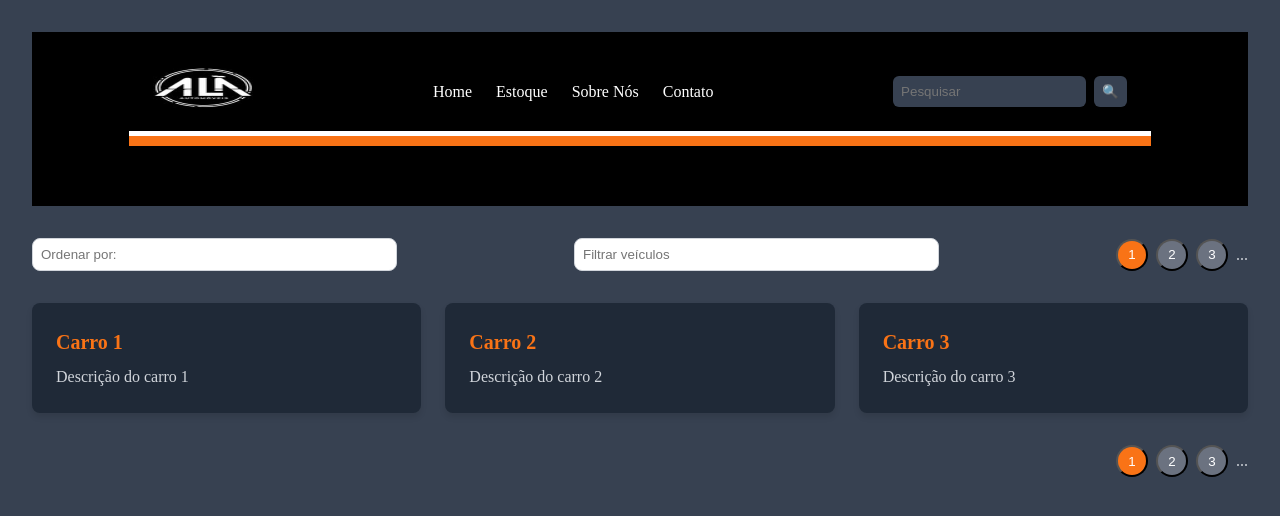
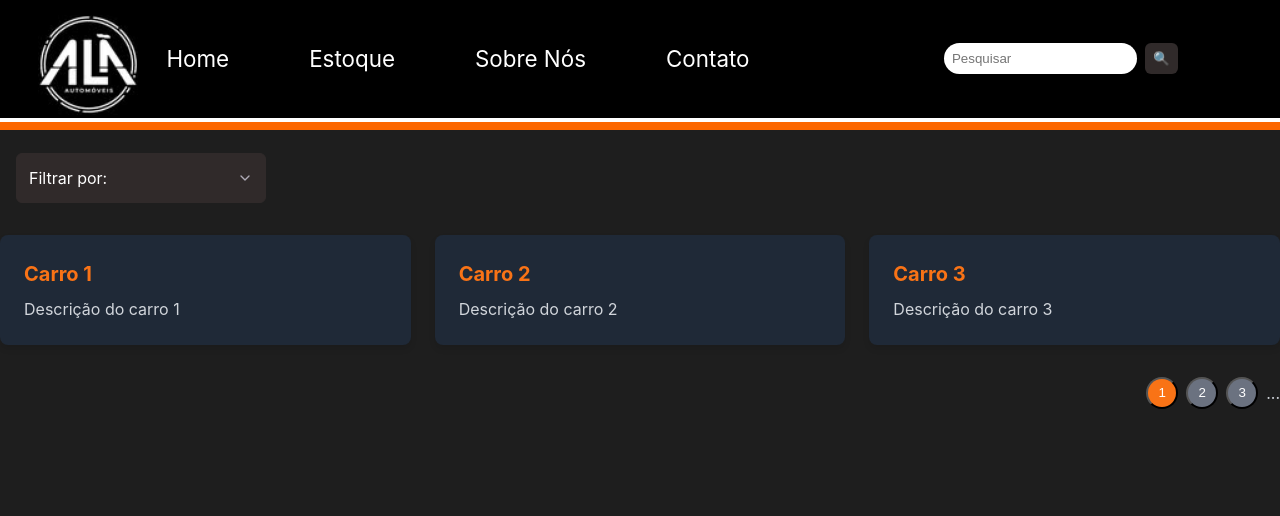
Before and after one commit to GabrielCruz187/site_loja_de_carro, a Next.js app in the folder front-end/: page /estoque in a window 1280 px wide. Shown: the top 516 px of the page. Built offline with nearby package versions, Linux system fonts and the light colour scheme.

Commit message:
Header e Select Customizado

```diff
--- a/front-end/package.json
+++ b/front-end/package.json
@@ -10,6 +10,8 @@
   },
   "dependencies": {
     "framer-motion": "^11.16.1",
+    "lucide": "^0.472.0",
+    "lucide-react": "^0.472.0",
     "next": "^15.1.2",
     "react": "^19.0.0",
     "react-dom": "^19.0.0",
--- a/front-end/src/components/Header.tsx
+++ b/front-end/src/components/Header.tsx
@@ -1,4 +1,3 @@
-
 import Image from 'next/image';
 import '../styles/Header.css'; // Importe o arquivo CSS
 
@@ -8,7 +7,7 @@ export default function Header() {
       <div className="container">
         {/* Logo */}
         <div className="logo">
-          <Image src="/logo.jpg" alt="Logo" width={100} height={40} />
+          <Image src="/logo.jpg" alt="Logo" width={100} height={100} />
         </div>
 
         {/* Navegação */}
@@ -19,7 +18,7 @@ export default function Header() {
           <a href="#" className="nav-item">Contato</a>
         </nav>
 
-        {/* Pesquisa */}
+        {/* Barra de Pesquisa */}
         <div className="search">
           <input
             type="text"
@@ -30,16 +29,13 @@ export default function Header() {
             <span className="search-icon">🔍</span>
           </button>
         </div>
-
       </div>
 
-      <div className="white"></div>
-      <div className="orange"></div>
-      </header>
-
-
-
-
+      {/* Linhas abaixo do cabeçalho */}
+      <div className="header-lines">
+        <div className="white-line"></div>
+        <div className="orange-line"></div>
+      </div>
+    </header>
   );
-
 }
--- a/front-end/src/pages/estoque.tsx
+++ b/front-end/src/pages/estoque.tsx
@@ -5,8 +5,13 @@ import "../styles/Estoque.css";
 import { Card } from "../components/Card";
 import Header from "@/components/Header";
 
+// Importando os ícones do Lucide
+import { ChevronDown, ChevronUp, Check } from "lucide-react";
+
 export default function Estoque() {
   const [currentPage, setCurrentPage] = useState(1);
+  const [isChecked, setIsChecked] = useState(false); // Estado para controlar o checkbox
+  const [selectedOption, setSelectedOption] = useState<string>("Filtrar por:"); // Estado para a opção selecionada
 
   // Mock de dados do estoque
   const carros = [
@@ -29,46 +34,82 @@ export default function Estoque() {
 
   const totalPages = Math.ceil(carros.length / carrosPorPagina);
 
+  const handleCheckboxChange = () => {
+    setIsChecked(!isChecked); // Alterna o valor do checkbox
+  };
+
+  const handleOptionSelect = (option: string) => {
+    setSelectedOption(option); // Define a opção selecionada
+    setIsChecked(false); // Fecha a lista de opções
+  };
+
   return (
     <div className="estoque-page">
-        <Header></Header>
-      {/* Cabeçalho */}
-      <header className="estoque-header">
-
-      </header>
+      <Header />
 
       {/* Filtros */}
-      <div className="estoque-filters">
-        <input type="text" placeholder="Ordenar por:" className="filtro-input" />
-        <input
-          type="text"
-          placeholder="Filtrar veículos"
-          className="filtro-input"
-        />
-        <div className="pagination-top">
-          {[...Array(totalPages)].map((_, index) => (
-            <button
-              key={index}
-              className={`pagination-circle ${
-                currentPage === index + 1 ? "active" : ""
-              }`}
-              onClick={() => setCurrentPage(index + 1)}
-            >
-              {index + 1}
-            </button>
-          ))}
-          <span className="pagination-dots">...</span>
+      <div className="select">
+        <div id="category-select">
+          <input
+            type="checkbox"
+            id="options-view-button"
+            onChange={handleCheckboxChange} // Chama a função ao mudar o estado
+          />
+
+          <div id="select-button">
+            <div id="selected-value">{selectedOption}</div> {/* Exibe a opção selecionada */}
+            <div id="chevrons">
+              <ChevronDown size={20} style={{ display: isChecked ? "none" : "block" }} />
+              <ChevronUp size={20} style={{ display: isChecked ? "block" : "none" }} />
+            </div>
+          </div>
         </div>
+
+        {/* Lista de opções abaixo de "Filtrar por:" */}
+        {isChecked && (
+          <ul id="options">
+            <li className="option" onClick={() => handleOptionSelect("Mais Relevantes")}>
+              <input
+                type="radio"
+                name="category"
+                value="Mais Relevante"
+                data-label="Mais Relevantes"
+              />
+              <span className="label">Mais Relevantes</span>
+              <Check size={20} />
+            </li>
+
+            <li className="option" onClick={() => handleOptionSelect("Menor Preço")}>
+              <input
+                type="radio"
+                name="category"
+                value="low Price"
+                data-label="Menor Preço"
+              />
+              <span className="label">Menor Preço</span>
+              <Check size={20} />
+            </li>
+
+            <li className="option" onClick={() => handleOptionSelect("Maior Preço")}>
+              <input
+                type="radio"
+                name="category"
+                value="High Price"
+                data-label="Maior Preço"
+              />
+              <span className="label">Maior Preço</span>
+              <Check size={20} />
+            </li>
+          </ul>
+        )}
       </div>
+
+
 
       {/* Cards */}
       <div className="estoque-cards">
         {carrosExibidos.map((carro) => (
-          <Card
-            key={carro.id}
-            titulo={carro.titulo}
-            descricao={carro.descricao}
-          />
+          <Card key={carro.id} titulo={carro.titulo} descricao={carro.descricao} />
         ))}
       </div>
 
@@ -77,9 +118,7 @@ export default function Estoque() {
         {[...Array(totalPages)].map((_, index) => (
           <button
             key={index}
-            className={`pagination-circle ${
-              currentPage === index + 1 ? "active" : ""
-            }`}
+            className={`pagination-circle ${currentPage === index + 1 ? "active" : ""}`}
             onClick={() => setCurrentPage(index + 1)}
           >
             {index + 1}
@@ -88,5 +127,7 @@ export default function Estoque() {
         <span className="pagination-dots">...</span>
       </div>
     </div>
+
+
   );
 }
--- a/front-end/src/styles/Estoque.css
+++ b/front-end/src/styles/Estoque.css
@@ -1,35 +1,180 @@
 /* Estoque.css */
 .estoque-page {
-    padding: 2rem;
-    background-color: #374151;
+  font-family: Inter, sans-serif;
+  background-color: #1E1E1E;
   color: white;
+
+  font-synthesis: none;
+  text-rendering: optimizeLegibility;
+  -webkit-font-smoothing: antialiased;
+  -moz-osx-font-smoothing: grayscale;
+  -webkit-text-size-adjust: 100%;
 }
 
-  .estoque-header {
-    text-align: center;
-    margin-bottom: 2rem;
+* {
+  margin: 0;
+  padding: 0;
+  box-sizing: border-box;
 }
 
-  .estoque-header h1 {
-    font-size: 2rem;
-    color: white;
+.select {
+  padding: 1rem;
 }
 
-  .estoque-filters {
+#category-select label {
+  font-size: 0.95rem;
+  letter-spacing: 0.0225rem;
+}
+
+#select-button {
+  width: 250px; /* Aumenta a largura do container */
+  height: 50px; /* Aumenta a altura */
+  margin-top: 0.5rem;
+  display: flex;
+  padding: 0.75rem;
+  align-items: center;
+  justify-content: space-between;
+  border-radius: .375rem;
+  border: 1px solid #302A2A;
+  background-color: #302A2A;
+  position: relative;
+}
+
+#select-value {
+  color: #AFABB6;
+  font-size: 0.875rem;
+  letter-spacing: 0.02625rem;
+}
+
+/* Fonte de lucide */
+#chevrons svg {
+  width: 1rem;
+  height: 1rem;
+}
+
+#chevrons {
+  color: #AFABB6;
+}
+
+#chevrons .chevron-up {
+  display: none;
+}
+
+#options-view-button:focus + #select-button,
+#options-view-button:checked + #selected-button {
+  outline: 1px solid #AFABB6
+}
+
+#category-select :has(#options-view-button:checked) label,
+#options-view-button:checked + #select-button #chevrons {
+  color: #AFABB6
+}
+
+#options-view-button:checked + #select-button #chevrons
+[data-lucide="chevron-down"] {
+  display: none;
+}
+
+#options-view-button:checked + #select-button #chevrons
+[data-lucide="chevron-up"] {
+  display: block;
+}
+
+#category-select {
+  position: relative;
+  width: 250px;
+}
+
+#options-view-button {
+  all: unset;
+  position: absolute;
+  inset: 0;
+  cursor: pointer;
+  z-index: 3;
+  width: 100%;
+  height: 100%;
+}
+
+#options {
+  margin-top: .25rem;
+  border-radius: .375rem;
+  border: 1px solid #302A2A;
+  background: #302A2A;
+  width: 100%; /* Garantir que a largura ocupe 100% do seu container pai */
+  max-width: 250px; /* Limita a largura da lista */
+  max-height: 180px; /* Limita a altura da lista */
+  overflow-y: auto; /* Permite rolagem vertical se o conteúdo exceder a altura */
+  padding: 0.5rem 0;
+}
+
+.option {
+  display: flex;
+  align-items: center;
+  gap: 0.5rem;
+  padding: 0.65rem;
+  width: 100%;
+  border-bottom: 1px solid #3d3a3a;
+  margin-bottom: 0;
+  position: relative;
+}
+
+.option label {
+  color: #AFABB6;
+  flex-grow: 1;
+  display: flex;
+  align-items: center;
+}
+
+.option svg {
+  width: 1rem;
+  height: 1rem;
+  margin-left: auto;
+  display: none;
+}
+
+.option:has(input:checked),
+.option:hover {
+  border-bottom: 1px solid #252529;
+  background-color: #252529;
+}
+
+.option:has(input:focus) {
+  outline: 1px solid #A881E6;
+}
+
+.option:has(input:checked) [data-lucide="check"] {
+  display: block;
+}
+
+.option input[type="radio"] {
+  all: unset;
+  position: absolute;
+  inset: 0;
+  cursor: pointer;
+}
+
+/* Exibe o check apenas no item selecionado */
+.option input:checked + label [data-lucide="check"] {
+  display: block; /* Exibe o ícone de check quando o radio é selecionado */
+}
+
+/* Exibe o ícone de check se o item estiver selecionado */
+input:checked + label [data-lucide="check"] {
+  display: block;
+}
+
+
+/* Distância dos filtros para o catálogo */
+.select {
   display: flex;
   justify-content: space-between;
-    align-items: center;
-    margin-bottom: 2rem;
+  align-items: left;
+  margin-bottom: 1rem;
+  margin-top: 0.70rem;
+  flex-direction: column;
 }
 
-  .filtro-input {
-    padding: 0.5rem;
-    border-radius: 8px;
-    border: 1px solid #d1d5db;
-    outline: none;
-    width: 30%;
-  }
-
+/* Distância dos botões redondos */
 .pagination-top,
 .pagination-bottom {
   display: flex;
@@ -37,6 +182,7 @@
   gap: 0.5rem;
 }
 
+/* Botões redondos de navegação */
 .pagination-circle {
   width: 2rem;
   height: 2rem;
@@ -60,6 +206,7 @@
   color: #d1d5db;
 }
 
+/* Catálogo */
 .estoque-cards {
   display: grid;
   grid-template-columns: repeat(3, 1fr);
@@ -85,4 +232,6 @@
   .estoque-cards {
     grid-template-columns: 1fr;
   }
+
+  @import url('https://fonts.googleapis.com/css2?family=Inter&display=swap');
 }
--- a/front-end/src/styles/Header.css
+++ b/front-end/src/styles/Header.css
@@ -1,52 +1,54 @@
 header {
   background-color: black;
   color: white;
-  padding: 20px 8%;
-
+  padding: 42px 8%;
+  position: relative; /* Necessário para a logo e linhas */
+  display: flex;
 }
 
 .container {
   display: flex;
-  justify-content: space-between;
+  justify-content: flex-start; /* Alinha a logo e navegação à esquerda */
   align-items: center;
-  padding: 1rem 1.5rem;
-  border-bottom: 1px solid white;
-  max-width: 1200px; /* Limita a largura do conteúdo do cabeçalho */
   width: 100%;
-  margin: 0 auto;
 }
 
 .nav {
   display: flex;
-  gap: 1.5rem;
+  gap: 5rem; /* Distância entre os itens */
+  justify-content: flex-start; /* Alinha os itens da navegação à esquerda */
+  margin-left: 4rem; /* Espaçamento pequeno após a logo */
 }
 
 .nav-item {
   text-decoration: none;
   color: white;
+  font-size: 1.400rem; /* Aumenta o tamanho da fonte */
   transition: color 0.3s ease;
 }
 
 .nav-item:hover {
-  color: #f97316; /* Cor laranja */
+  color: #FC6700; /* Cor laranja */
 }
 
+/* Barra de pesquisa */
 .search {
   display: flex;
   align-items: center;
   gap: 0.5rem;
+  margin-left: auto; /* Empurra a pesquisa para a direita */
 }
 
 .search-input {
-  background-color: #374151; /* bg-gray-700 */
-  color: #d1d5db; /* text-gray-300 */
+  background-color: white;
+  color: #d1d5db;
   padding: 0.5rem;
-  border-radius: 0.375rem;
+  border-radius: 1.375rem;
   border: none;
 }
 
 .search-button {
-  background-color: #374151;
+  background-color: #302A2A;
   padding: 0.5rem;
   border-radius: 0.375rem;
   border: none;
@@ -56,14 +58,29 @@ header {
   color: white;
 }
 
-.divider {
-  width: 100%;
+/* Logo no canto esquerdo */
+.logo {
+  position: absolute;
+  top: 15px; /* Ajuste conforme a altura do cabeçalho */
+  left: 3%; /* Ajuste conforme necessário para alinhar corretamente */
 }
 
-.white {
-  border-top: 4px solid white;
+/* Adicionando as linhas abaixo da logo, dentro do cabeçalho */
+.header-lines {
+  width: 100vw; /* Garantir que as bordas ocupem toda a largura da tela */
+  position: absolute; /* As linhas vão ficar abaixo da logo */
+  top: 100%; /* Coloca as linhas logo abaixo do cabeçalho */
+  left: 0;
 }
 
-.orange {
-  border-top: 10px solid #f97316; /* border-orange-500 */
+.white-line {
+  width: 100vw; /* Garantir que a linha branca ocupe toda a largura da tela */
+  height: 4px; /* Espessura da linha branca */
+  background-color: white;
 }
+
+.orange-line {
+  width: 100vw; /* Garantir que a linha laranja ocupe toda a largura da tela */
+  height: 8px; /* Espessura da linha laranja */
+  background-color: #FC6700; /* Cor da linha laranja */
+}
--- a/front-end/src/styles/globals.css
+++ b/front-end/src/styles/globals.css
@@ -8,7 +8,7 @@
 }
 
 body {
-  background-color: #374151;
+  background-color: #1E1E1E;
   line-height: 1.5;
   overflow-x: hidden; /* Previne que a tela se estenda para o lado */
 }
--- a/front-end/src/styles/historia.css
+++ b/front-end/src/styles/historia.css
@@ -15,7 +15,7 @@
   }
 
   .historia-container {
-    background-color: #4b5563; /* Cor do card */
+    background-color: #302A2A; /* Cor do card */
     border-radius: 0.5rem;
     display: flex;
     overflow: hidden;
```
Also changed, not shown: 1 other file (tests, documents, lock files or other folders). Lines whose indentation alone changed are shown as unchanged.
